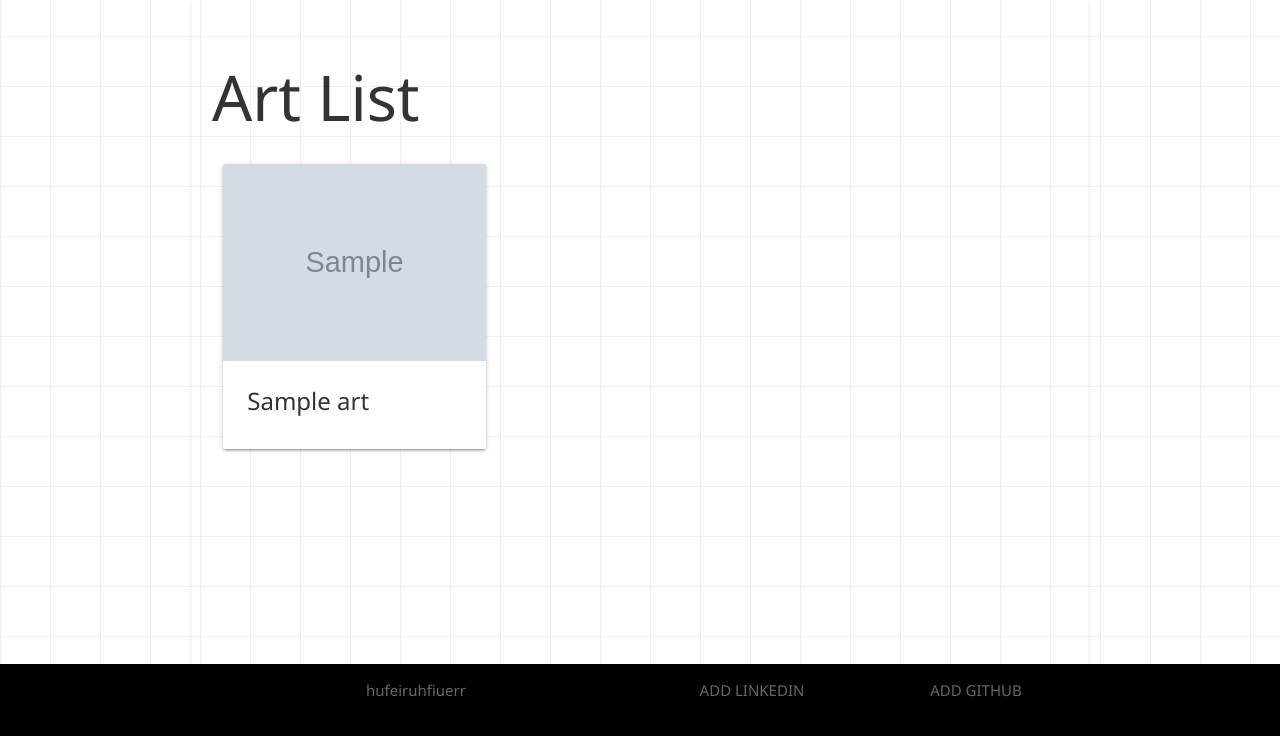
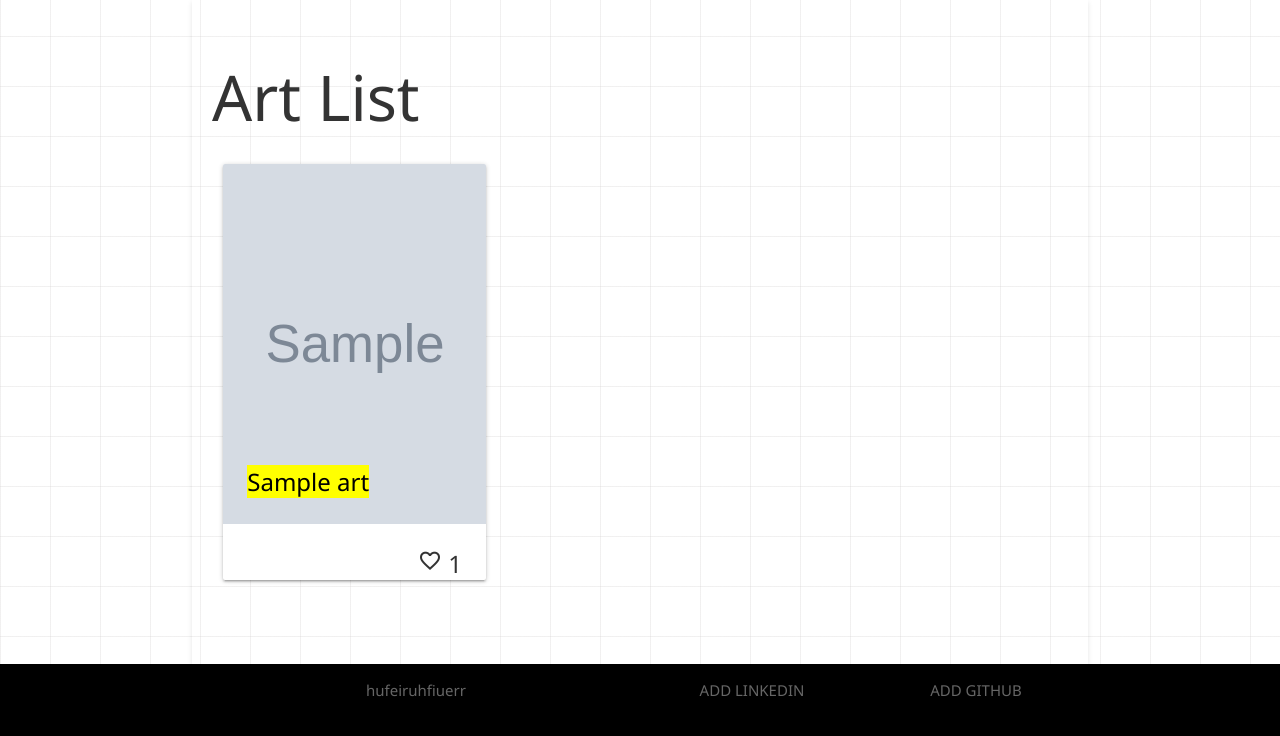
Before and after one commit to leon988/PG2, a Django app: page /art/ in a window 1280 px wide. Shown: the part 64-800 px from the top of the page. Run offline with Django 5.2, Linux system fonts and the light colour scheme; tables that the repository leaves empty hold one stand-in row (values such as "Sample post"); grey boxes marked "Sample" are stand-in pictures.

Commit message:
Add card style for art list

```diff
--- a/main_app/static/css/styles.css
+++ b/main_app/static/css/styles.css
@@ -49,3 +49,15 @@ footer.page-footer {
   background-color:black; /* Slightly off-white background for footer */
   color: #666; /* Darker text color for contrast */
 }
+
+.card-image {
+  height: 360px;
+  width: auto;
+  overflow: hidden;
+}
+
+.card-image img {
+  width: 100%;
+  height: 100%;
+  object-fit: cover;
+}
--- a/main_app/templates/main_app/art_list.html
+++ b/main_app/templates/main_app/art_list.html
@@ -2,23 +2,30 @@
 {% block content %}
 
 <h1>Art List</h1>
-
+<p></p>
 <div class="row">
     {% for art in object_list %}
+
     <div class="col s12 m6 l4">
         <div class="card">
             <div class="card-image">
+                <div class="card-image">
                 <a href="{% url 'arts_detail' art.id %}">
                     <img src="{{ art.image }}" alt="{{ art.title }}">
                 </a>
+                <span class="card-title"><mark>{{ art.title }}</mark></span>
             </div>
+        </div>
             <div class="card-content">
-                <span class="card-title">{{ art.title }}</span>
-                <!-- <p>{{ art.description|truncatechars:100 }}</p> -->
+                <span class="card-title">
+                    <div class="right">
+                        <span class="material-symbols-outlined">
+                            favorite
+                        </span>
+                        {{ art.like }}
+                    </div>
+                </span>
             </div>
-            <!-- <div class="card-action">
-                <a href="{% url 'arts_detail' art.id %}" class="btn">View Details</a>
-            </div> -->
         </div>
     </div>
     {% endfor %}
```
